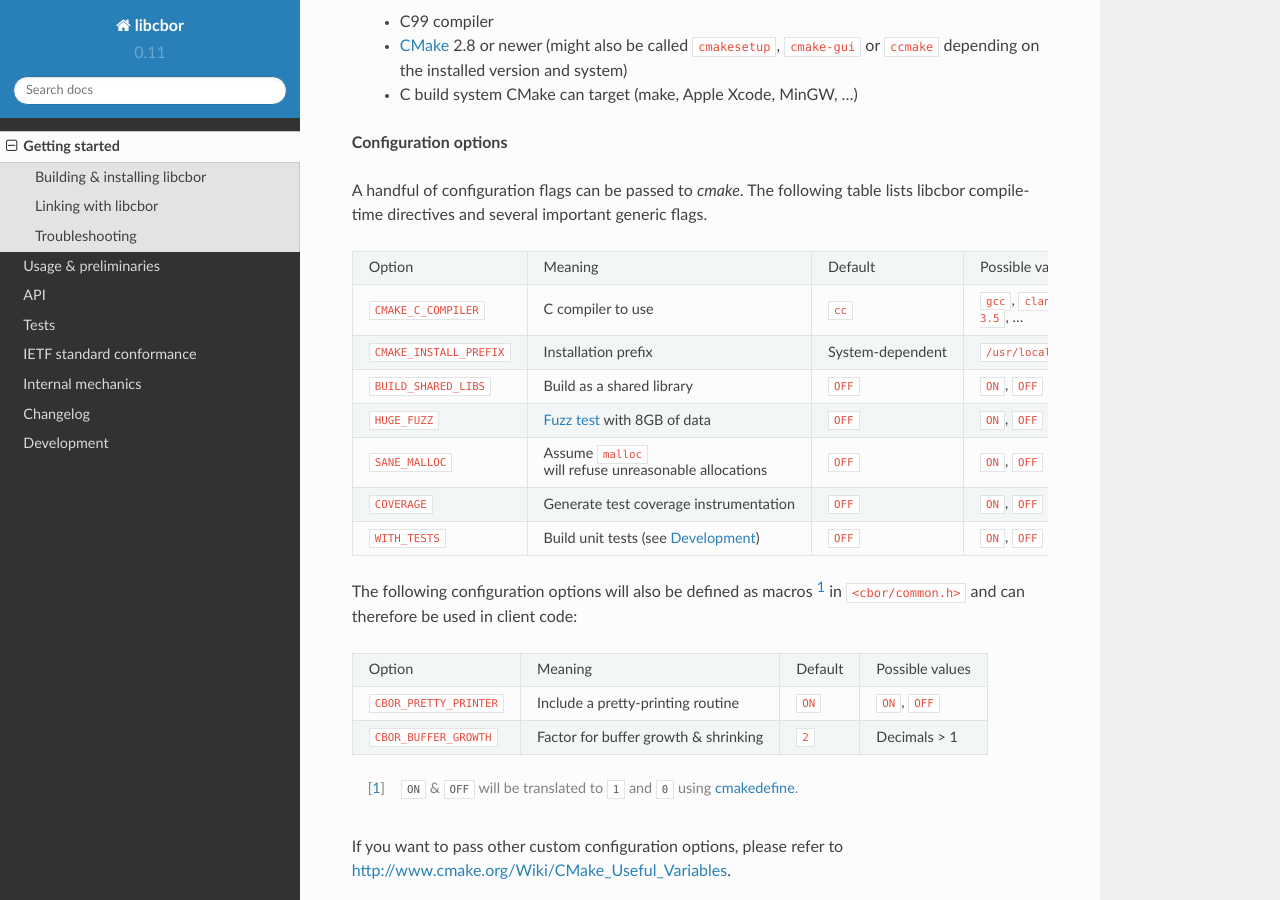
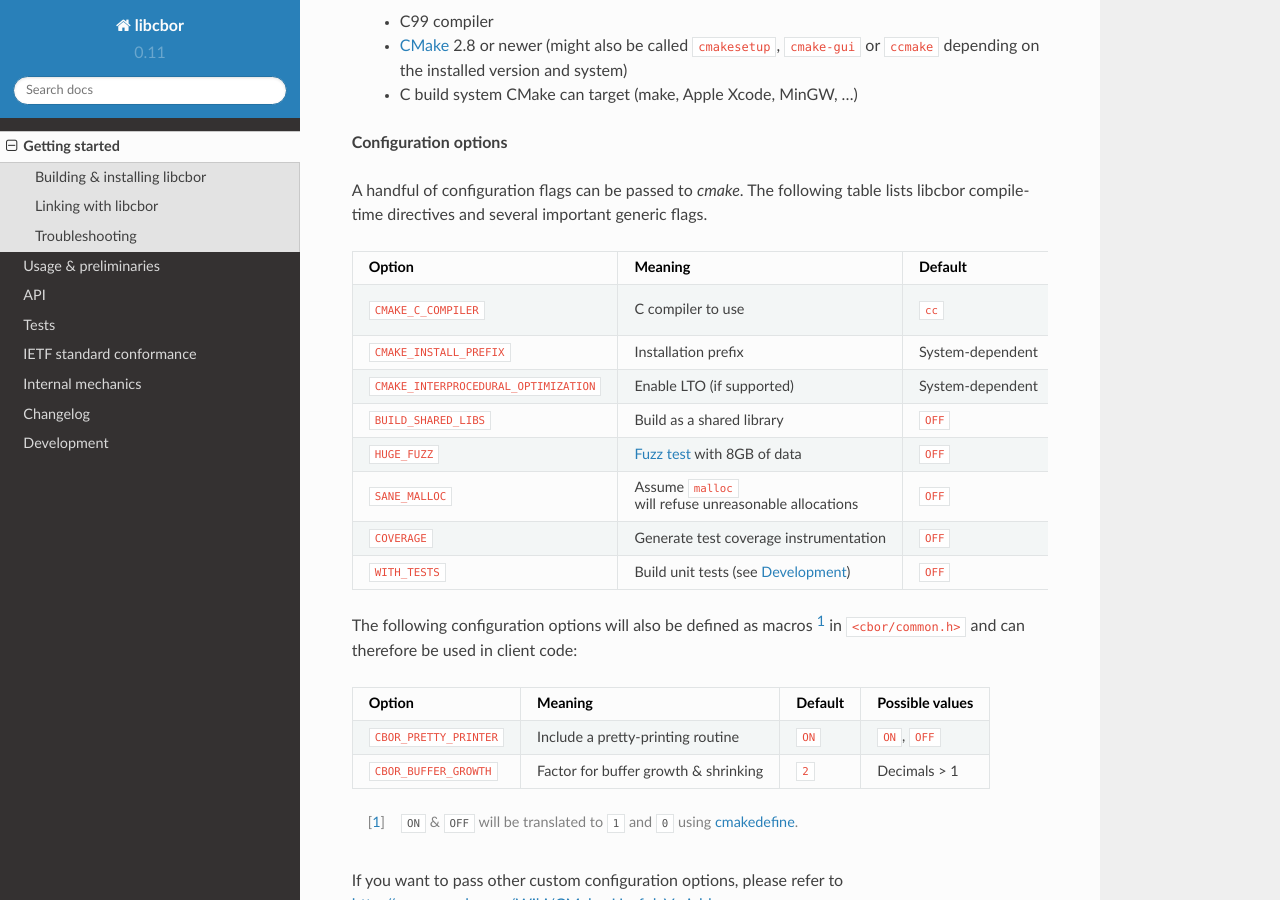
Before and after one commit to PJK/libcbor, a Sphinx documentation site: the page built from doc/source/getting_started.rst, in a window 1280 px wide and 900 px high, scrolled down 677 px. Built offline with Sphinx 7.4.7 and the Read the Docs theme 2.0.0, drawn with Linux system fonts in a browser that asks for light colours.

```diff
--- a/doc/source/getting_started.rst
+++ b/doc/source/getting_started.rst
@@ -38,26 +38,65 @@ Prerequisites:
 
 A handful of configuration flags can be passed to `cmake`. The following table lists libcbor compile-time directives and several important generic flags.
 
-========================  =======================================================   ======================  =====================================================================================================================
-Option                    Meaning                                                   Default                 Possible values
-------------------------  -------------------------------------------------------   ----------------------  ---------------------------------------------------------------------------------------------------------------------
-``CMAKE_C_COMPILER``      C compiler to use                                         ``cc``                   ``gcc``, ``clang``, ``clang-3.5``, ...
-``CMAKE_INSTALL_PREFIX``  Installation prefix                                       System-dependent         ``/usr/local/lib``, ...
-``BUILD_SHARED_LIBS``     Build as a shared library                                 ``OFF``                  ``ON``, ``OFF``
-``HUGE_FUZZ``             :doc:`Fuzz test </tests>` with 8GB of data                ``OFF``                  ``ON``, ``OFF``
-``SANE_MALLOC``           Assume ``malloc`` will refuse unreasonable allocations    ``OFF``                  ``ON``, ``OFF``
-``COVERAGE``              Generate test coverage instrumentation                    ``OFF``                  ``ON``, ``OFF``
-``WITH_TESTS``            Build unit tests (see :doc:`development`)                 ``OFF``                  ``ON``, ``OFF``
-========================  =======================================================   ======================  =====================================================================================================================
+.. list-table::
+   :header-rows: 1
+
+   * - Option
+     - Meaning
+     - Default
+     - Possible values
+   * - ``CMAKE_C_COMPILER``
+     - C compiler to use
+     - ``cc``
+     - ``gcc``, ``clang``, ``clang-3.5``, ...
+   * - ``CMAKE_INSTALL_PREFIX``
+     - Installation prefix
+     - System-dependent
+     - ``/usr/local/lib``, ...
+   * - ``CMAKE_INTERPROCEDURAL_OPTIMIZATION``
+     - Enable LTO (if supported)
+     - System-dependent
+     - ``ON``, ``OFF``
+   * - ``BUILD_SHARED_LIBS``
+     - Build as a shared library
+     - ``OFF``
+     - ``ON``, ``OFF``
+   * - ``HUGE_FUZZ``
+     - :doc:`Fuzz test </tests>` with 8GB of data
+     - ``OFF``
+     - ``ON``, ``OFF``
+   * - ``SANE_MALLOC``
+     - Assume ``malloc`` will refuse unreasonable allocations
+     - ``OFF``
+     - ``ON``, ``OFF``
+   * - ``COVERAGE``
+     - Generate test coverage instrumentation
+     - ``OFF``
+     - ``ON``, ``OFF``
+   * - ``WITH_TESTS``
+     - Build unit tests (see :doc:`development`)
+     - ``OFF``
+     - ``ON``, ``OFF``
+
 
 The following configuration options will also be defined as macros [#]_ in ``<cbor/common.h>`` and can therefore be used in client code:
 
-========================  =======================================================   ======================  =====================================================================================================================
-Option                    Meaning                                                   Default                 Possible values
-------------------------  -------------------------------------------------------   ----------------------  ---------------------------------------------------------------------------------------------------------------------
-``CBOR_PRETTY_PRINTER``   Include a pretty-printing routine                         ``ON``                  ``ON``, ``OFF``
-``CBOR_BUFFER_GROWTH``    Factor for buffer growth & shrinking                       ``2``                    Decimals > 1
-========================  =======================================================   ======================  =====================================================================================================================
+.. list-table::
+   :header-rows: 1
+
+   * - Option
+     - Meaning
+     - Default
+     - Possible values
+   * - ``CBOR_PRETTY_PRINTER``
+     - Include a pretty-printing routine
+     - ``ON``
+     - ``ON``, ``OFF``
+   * - ``CBOR_BUFFER_GROWTH``
+     - Factor for buffer growth & shrinking
+     - ``2``
+     - Decimals > 1
+
 
 .. [#] ``ON`` & ``OFF`` will be translated to ``1`` and ``0`` using `cmakedefine <https://cmake.org/cmake/help/v3.2/command/configure_file.html?highlight=cmakedefine>`_.
 
```
Also changed, not shown: CHANGELOG.md (+1 -0 lines).
